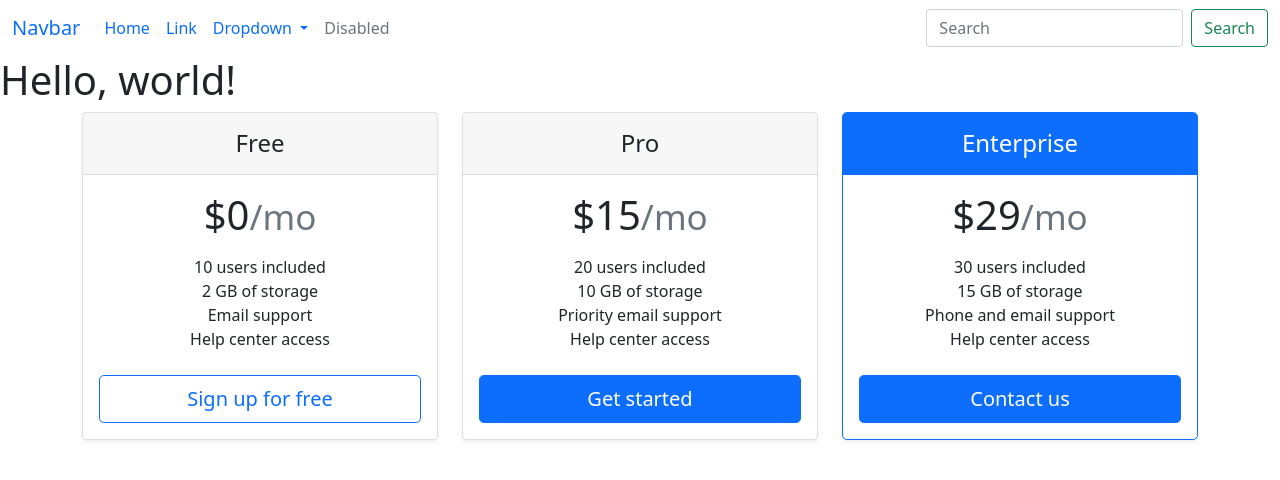
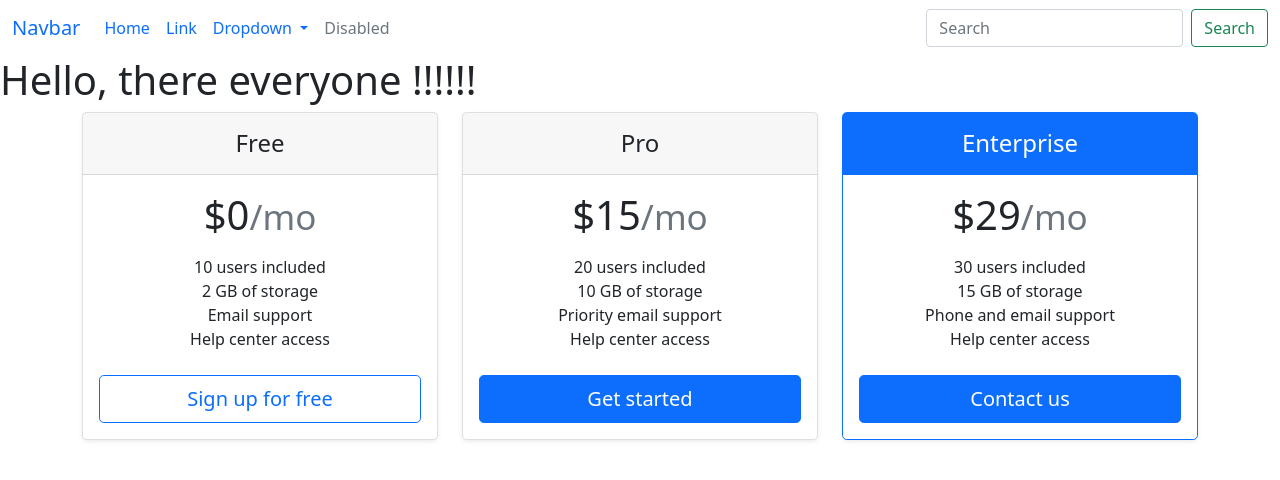
Before and after one commit to PabloCancinoProgrammer/feature-branch-workflow, a plain HTML site: page index.html in a window 1280 px wide. Drawn offline with nearby package versions, Linux system fonts and the light colour scheme.

Commit message:
Update index.html

```diff
--- a/index.html
+++ b/index.html
@@ -49,7 +49,7 @@
       </div>
     </nav>
 
-    <h1>Hello, world!</h1>
+    <h1>Hello, there everyone !!!!!!</h1>
     <div class="container">
       <div class="row row-cols-1 row-cols-md-3 mb-3 text-center">
         <div class="col">
```
